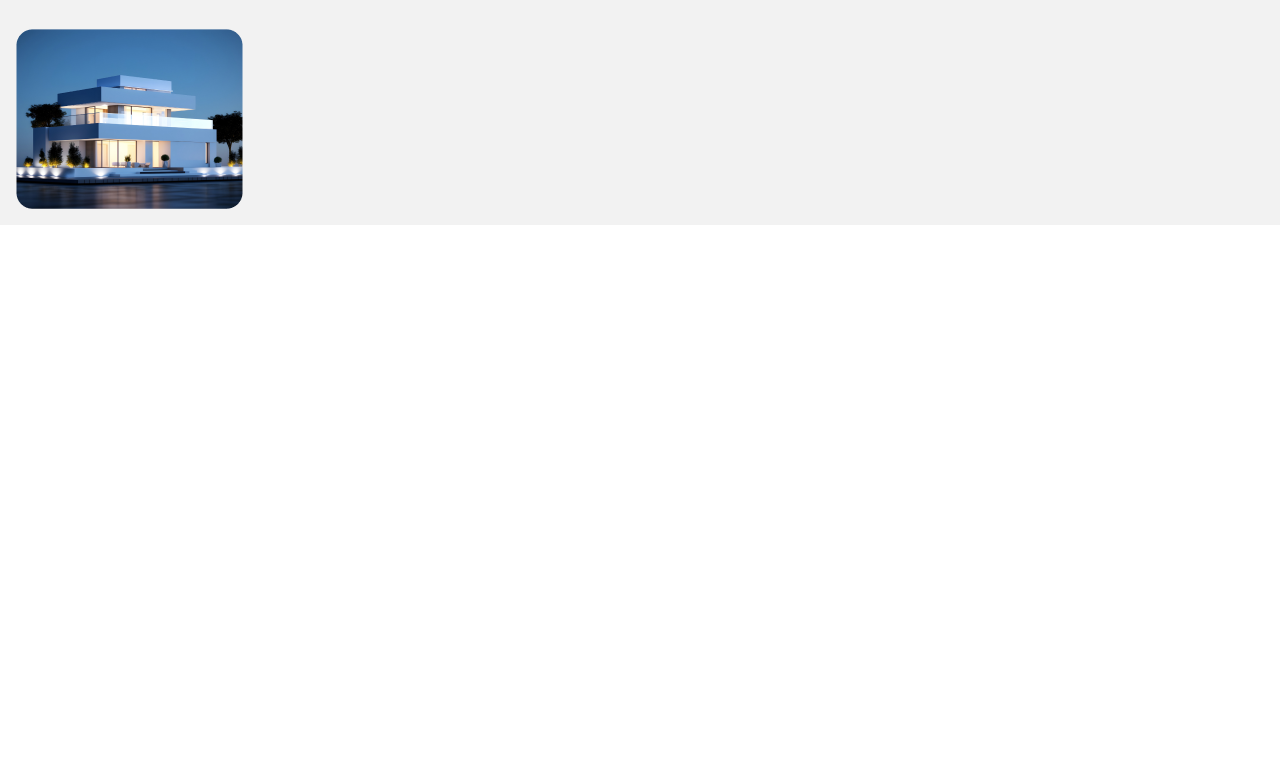
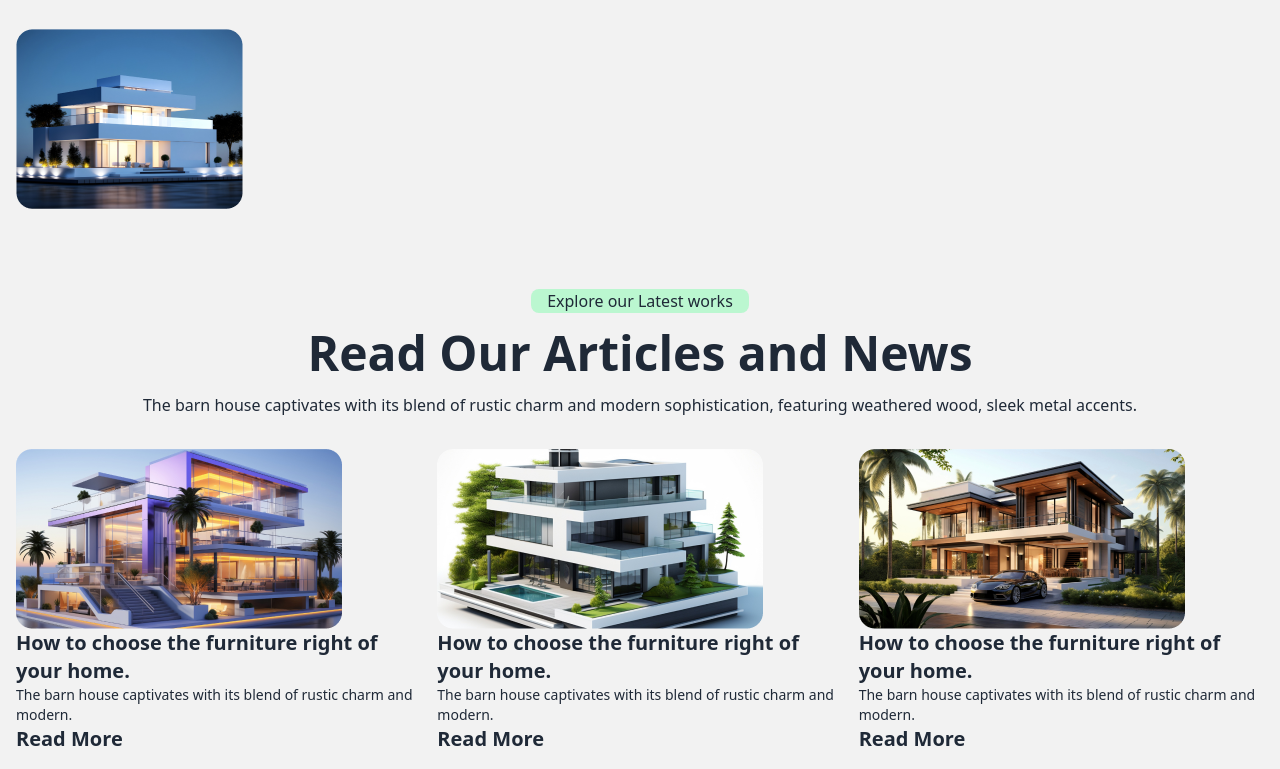
Before and after one commit to Jahirulisl/b-10-asignment-3, a plain HTML site: page index.html in a window 1280 px wide. Shown: the part 2542-3311 px from the top of the page. Before the commit the page ends 2767 px from the top, so only its background shows below. Drawn offline with nearby package versions, Linux system fonts and the light colour scheme.

Commit message:
add Our Articles and News section

```diff
--- a/index.html
+++ b/index.html
@@ -150,7 +150,7 @@
          </div>
       </div>
       </section>
-      <!-- Our Latest Portfolio section -->
+
       <section class="mt-24">
          <div class="p-4">
           <div class="text-center">
@@ -205,6 +205,70 @@
           </div>
          </div>
       </section>
+      <!--  Our Articles and News  -->
+      <section class="mt-16">
+            <div>
+               <div class="text-center">
+                 <button class="bg-green-200 rounded-lg px-4 mb-4 text-center">Explore our Latest works
+                 </button>
+                 <h3 class="text-5xl font-bold">Read Our Articles and News</h3>
+                 <p class="p-4">The barn house captivates with its blend of rustic charm and modern sophistication, featuring weathered wood, sleek metal accents.
+                 </p>
+             </div>
+             <div class="grid grid-cols-1 md:grid-cols-2 lg:grid-cols-3 gap-4 p-4">
+                <!-- card 1 -->
+                 <div class="">
+                    <img src="assets/article1.png" alt="">
+                   <h3 class="text-xl  font-extrabold">
+                   How to choose the furniture right  of your home.
+                   </h3>
+                   <p class="text-sm font-medium">The barn house captivates   with its blend of rustic charm and modern.</p>
+                    <button class="text-xl font-bold">
+                       Read More
+                    </button>
+                  </div>
+                   <!-- card 2 -->
+                  <div class="">
+                      <div><img src="assets/article2.png" alt="">
+                      </div>
+                    <div><h3 class="text-xl  font-extrabold">
+                      How to choose the furniture right  of your home.
+                      </h3>
+                      <p class="text-sm font-medium">The barn house captivates   with its blend of rustic charm and modern.</p>
+                       <button class="text-xl font-bold">
+                          Read More
+                       </button></div>
+                  </div>
+                   <!-- card 3 -->
+                  <div class="">
+                    <div><img src="assets/article3.png" alt="">
+                    </div>
+                  <div><h3 class="text-xl  font-extrabold">
+                    How to choose the furniture right  of your home.
+                    </h3>
+                    <p class="text-sm font-medium">The barn house captivates   with its blend of rustic charm and modern.</p>
+                     <button class="text-xl font-bold">
+                        Read More
+                     </button></div>
+                </div>
+                 </div>
+           </div>
+      </section>
+
+      <!-- Let’s Discuss Project section -->
+
+
+
+
+
+
+
+
+
+
+
+
+
 
     </main>
  </body>
```
Lines whose indentation alone changed are shown as unchanged.
